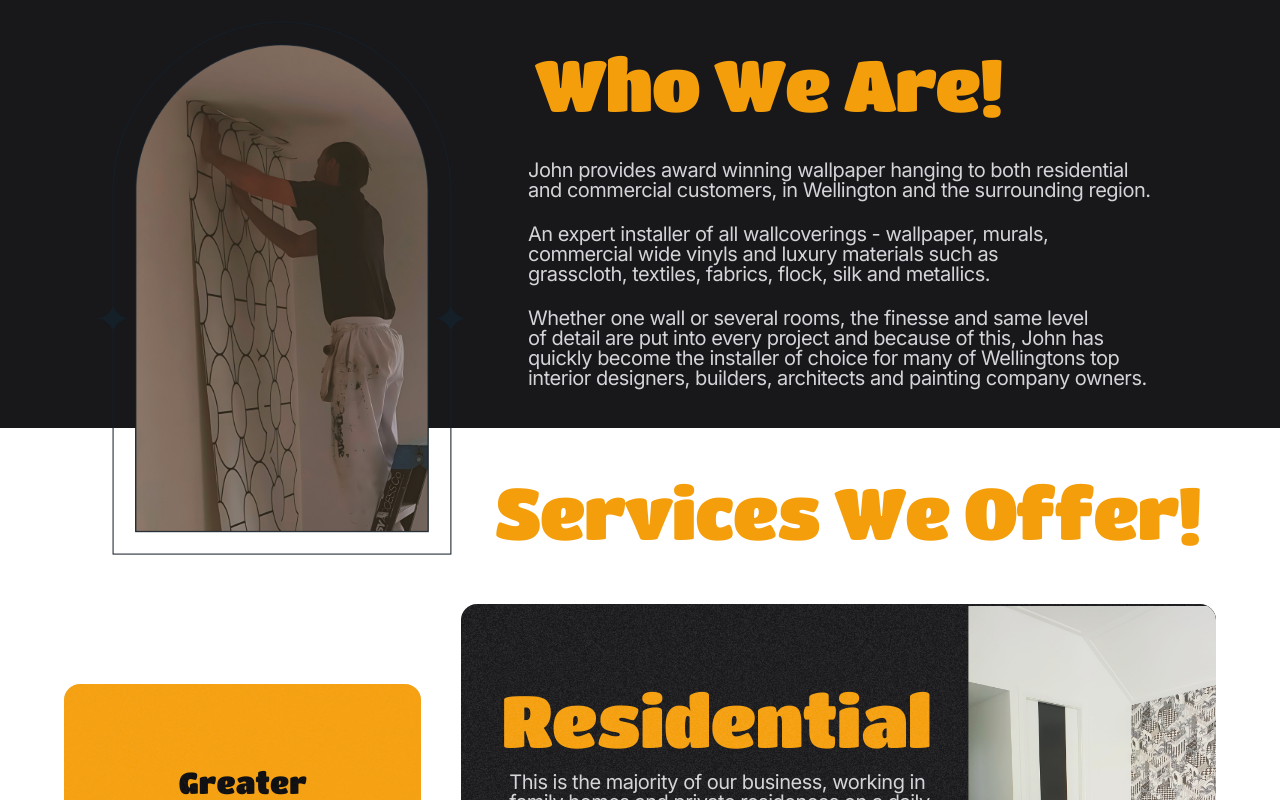
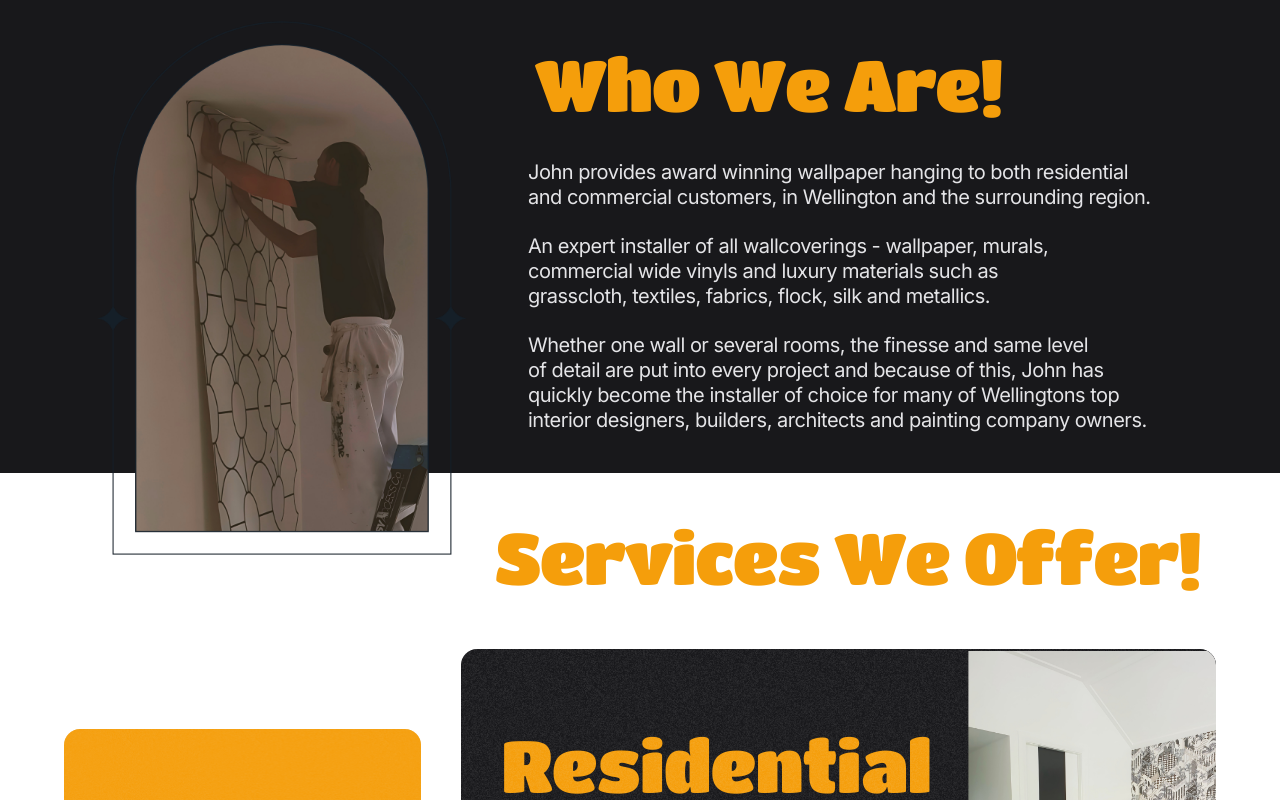
Before and after one commit to matthew-ranford/strictly-paper, a Next.js app: page / in a window 1280 px wide. Shown: the part 800-1600 px from the top of the page. Built offline with nearby package versions, Linux system fonts and the light colour scheme.

Commit message:
Couple of css changes for medium sized screens in About component

```diff
--- a/app/components/About.tsx
+++ b/app/components/About.tsx
@@ -17,14 +17,14 @@ export default function About() {
             className="about-image"
           />
         </div>
-        <div className="text-center pt-8 lg:pt-12 pl-24 lg:pl-64 2xl:pl-72 bigger-screens:pl-96">
+        <div className="text-center pt-8 lg:pt-12 pl-24 md:pl-44 lg:pl-64 2xl:pl-72 bigger-screens:pl-96">
           <div className={titan.className}>
-            <h1 className="text-amber-500 text-5xl lg:text-7xl 2xl:text-8xl bigger-screens:text-9xl leading-none tracking-tight">
+            <h1 className="text-amber-500 text-5xl md:text-7xl lg:text-7xl 2xl:text-8xl bigger-screens:text-9xl leading-none tracking-tight">
               Who We Are!
             </h1>
           </div>
         </div>
-        <div className="pt-10 flex justify-end text-zinc-300 text-balance text-right lg:text-left text-xl 2xl:text-2xl bigger-screens:text-3xl leading-none tracking-tight">
+        <div className="pt-10 flex justify-end text-zinc-200 text-balance text-right lg:text-left text-xl 2xl:text-2xl bigger-screens:text-3xl leading-tight tracking-tight">
           <p className="max-w-3xl 2xl:max-w-5xl bigger-screens:max-w-7xl ps-4 pe-8 lg:pe-20 bigger-screens:mr-10">
             John provides award winning wallpaper hanging to both residential
             and commercial customers, in Wellington and the surrounding region.
```
